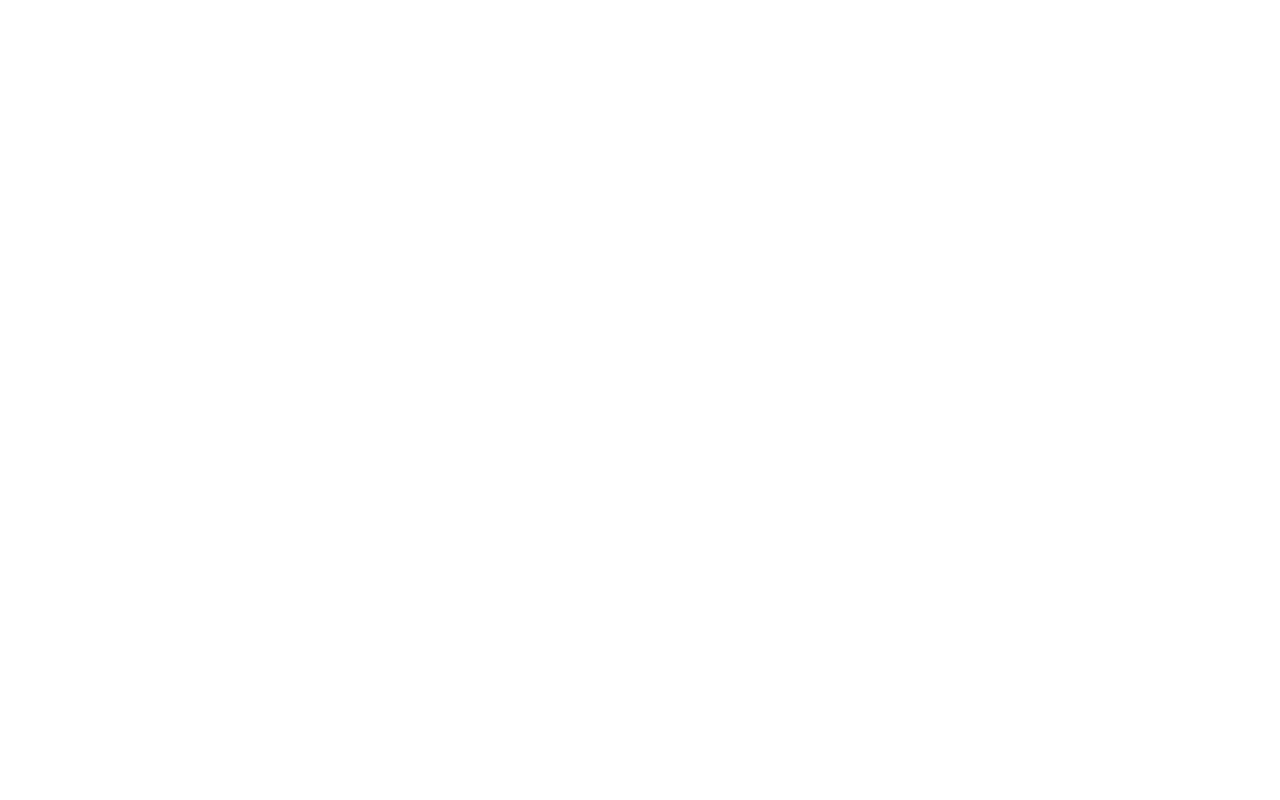
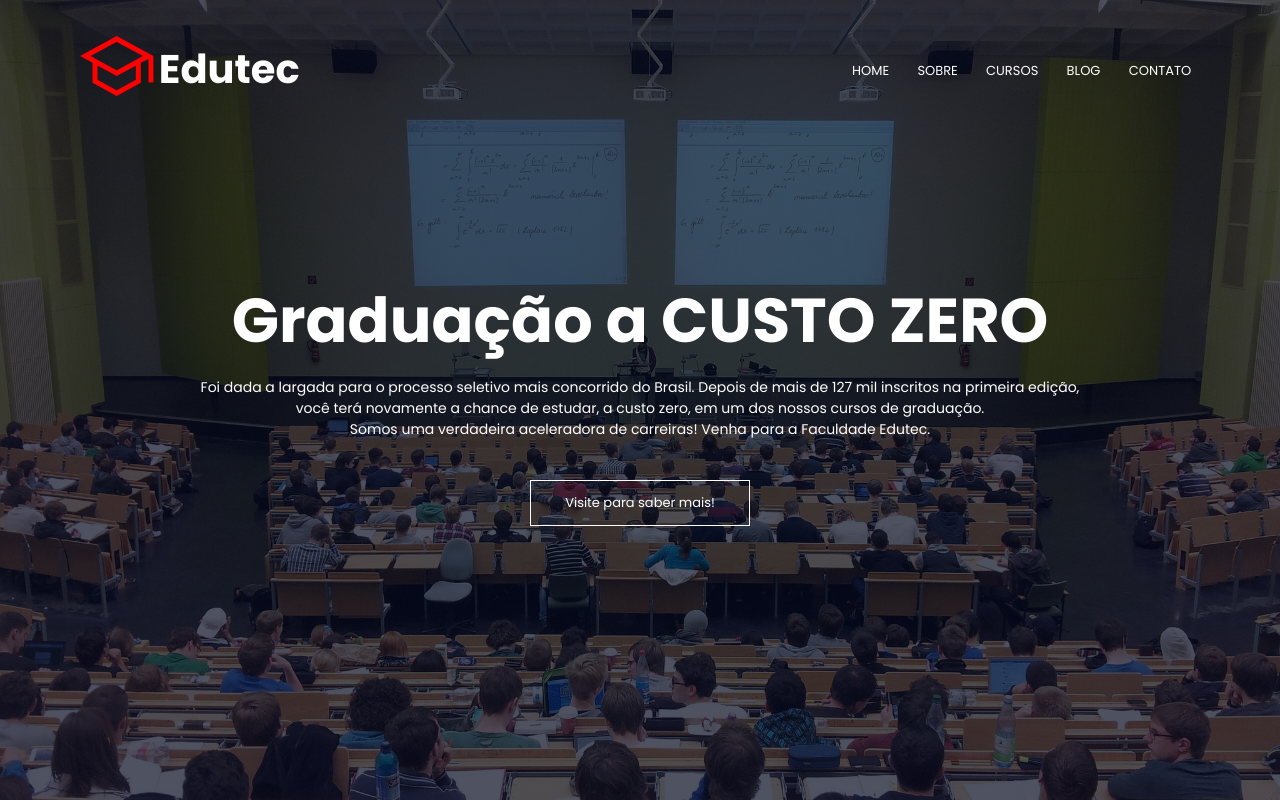
Before and after one commit to flaviogdiniz/edutec, a plain HTML site: page index.html in a window 1280 px wide. Drawn offline with nearby package versions, Linux system fonts and the light colour scheme.

Commit message:
Enviando header atualizado

```diff
--- a/css/style.css
+++ b/css/style.css
@@ -0,0 +1,104 @@
+*{
+    margin: 0;
+    padding: 0;
+    font-family: 'Poppins', sans-serif;
+}
+
+
+.header{
+    min-height: 100vh;
+    width: 100%;
+    background-image: linear-gradient(rgb(4,9,30,0.7),rgb(4,9,30,0.7)),url("../img/university.png");
+    background-position: center;
+    background-size: cover;
+    position: relative;
+}
+
+nav{
+    display: flex;
+    padding: 2% 6%;
+    justify-content: space-between;
+    align-items: center;
+}
+
+.logo{
+    display: flex;
+    align-items: center;
+
+}
+
+#icon-logo{
+    color: red;
+    font-size: 80px;
+}
+
+#name-logo{
+    color: white;
+    font-size: 2.5em;
+    padding: 2px;
+}
+
+.nav-links{
+    flex: 1;
+    text-align: right;
+}
+
+.nav-links ul li{
+    list-style: none;
+    display: inline-block;
+    padding: 8px 12px;
+    position: relative;
+}
+
+.nav-links ul li a{
+    color: white;
+    text-decoration: none;
+    font-size: 13px;
+}
+
+
+.nav-links ul li :hover {
+    width: 100%;
+    color: #f44336;
+    transition: 0.5s;
+
+}
+
+.tex-box{
+    width: 90%;
+    color: white;
+    position: absolute;
+    top: 50%;
+    left: 50%;
+    transform: translate(-50%,-50%);
+    text-align: center;
+
+}
+
+.tex-box h1{
+    font-size: 62px;
+}
+
+.tex-box p{
+    padding: 10px 0px 40px;
+    color: white;
+    font-size: 14px;
+}
+
+.hero-btn{
+    display: inline-block;
+    text-decoration: none;
+    color: white;
+    border: 1px solid white;
+    font-size: 13px;
+    padding: 12px 34px;
+    background: transparent;
+    position: relative;
+    cursor: pointer;
+}
+
+.hero-btn:hover{
+    border: 1px solid #f44336;
+    background: #f44336;
+    transition: 1s;
+}
--- a/index.html
+++ b/index.html
@@ -1,15 +1,50 @@
 <!DOCTYPE html>
 <html lang="en">
+
 <head>
     <meta charset="UTF-8">
     <meta http-equiv="X-UA-Compatible" content="IE=edge">
     <meta name="viewport" content="width=device-width, initial-scale=1.0">
     <title>Edutec</title>
     <link rel="stylesheet" href="css/style.css">
+    <link rel="preconnect" href="https://fonts.googleapis.com"><link rel="preconnect" href="https://fonts.gstatic.com" crossorigin><link href="https://fonts.googleapis.com/css2?family=Montserrat:ital,wght@0,100;0,200;0,300;0,400;0,500;0,600;0,700;0,800;0,900;1,100;1,200;1,300;1,400;1,500;1,600;1,700;1,800;1,900&family=Poppins:ital,wght@0,100;0,400;0,600;0,700;1,200&family=Ubuntu:wght@500;700&display=swap" rel="stylesheet">
+    <link rel="stylesheet"
+        href="https://fonts.googleapis.com/css2?family=Material+Symbols+Outlined:opsz,wght,FILL,GRAD@20..48,100..700,0..1,-50..200" />
+
 
 </head>
+
 <body>
 
+    <section class="header">
+        <nav>
+            <div class="logo">
+            <a href="index.html"><span id="icon-logo" class="material-symbols-outlined">
+                school
+                </span></a>
+                <h1 id="name-logo">Edutec</h1>
+            </div>
+
+
+            <div class="nav-links">
+                <ul>
+                    <li><a href="">HOME</a></li>
+                    <li><a href="">SOBRE</a></li>
+                    <li><a href="">CURSOS</a></li>
+                    <li><a href="">BLOG</a></li>
+                    <li><a href="">CONTATO</a></li>
+                </ul>
+            </div>
+        </nav>
+
+        <div class="tex-box">
+            <h1>Graduação a CUSTO ZERO</h1>
+            <p>Foi dada a largada para o processo seletivo mais concorrido do Brasil. Depois de mais de 127 mil inscritos na primeira edição, <br> você terá novamente a chance de estudar, a custo zero, em um dos nossos cursos de graduação.<br> Somos uma verdadeira aceleradora de carreiras! Venha para a Faculdade Edutec.</p>
+            <a href="" class="hero-btn">Visite para saber mais!</a>
+        </div>
+
+    </section>
 
 </body>
+
 </html>
```
Also changed, not shown: img/edutec.jpg (deleted), img/university.png (added).
